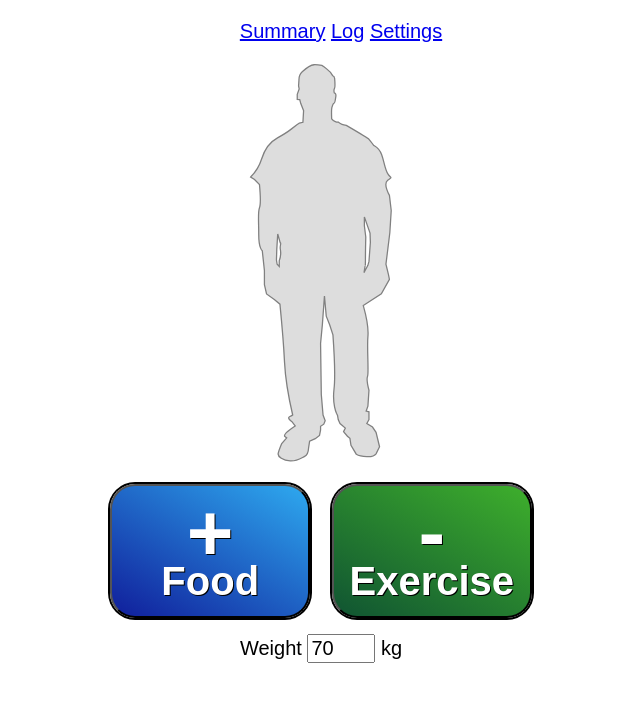
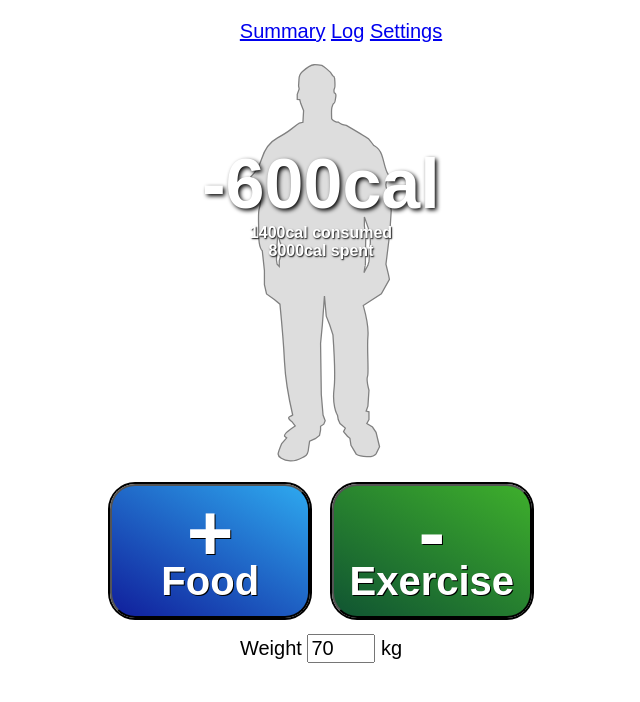
Before and after one commit to widiantonugroho/calor-me, a plain HTML site: page index.html in a window 1280 px wide. Shown: the whole page, without its empty margins (319-959 px from the left). Drawn offline with Linux system fonts and the light colour scheme.

Commit message:
Add text summary over figure

```diff
--- a/css/calor-me.css
+++ b/css/calor-me.css
@@ -109,6 +109,40 @@ button.addActivity {
   background: -o-linear-gradient(30deg, #105432, #3eaf2c);
   background: -ms-linear-gradient(30deg, #105432, #3eaf2c);
   background: linear-gradient(30deg, #105432, #3eaf2c);
+}
+/* Position text labels over graphic.
+ * First make a point of reference by marking the container as relative. */
+div.graphic-container {
+  position: relative;
+}
+.text-summary {
+  /* Position text on top of character and centered */
+  position: absolute;
+  top: 20%;
+  width: 100%;
+  margin-left: auto;
+  margin-right: auto;
+
+  /* Text styling */
+  color: white;
+  font-weight: bold;
+  text-shadow: 0.1em 0.1em 0.2em black;
+
+  /* Don't allow pointer events in case this ends up overlapping the buttons
+   * below. */
+  pointer-events: none;
+}
+/* Text styling for the remaining text */
+.net-summary {
+  font-size: 3.5em;
+  display: block;
+}
+.details {
+  font-size: 0.8em;
+  text-shadow: 0.05em 0.05em 0.1em black;
+}
+.consumed-summary, .spent-summary {
+  display: block;
 }
 
 /*
--- a/index.html
+++ b/index.html
@@ -21,8 +21,17 @@
       <section id="summary" aria-role="tab" aria-selected="true">
         <h2>Summary</h2>
         <form class="summary-form">
-          <iframe class="person-meter" src="img/figure.svg"
-            id="figure"></iframe>
+          <div class="graphic-container">
+            <iframe class="person-meter" src="img/figure.svg"
+              id="figure"></iframe>
+            <div class="text-summary">
+              <span class="net-summary">-600cal</span>
+              <span class="details">
+                <span class="consumed-summary">1400cal consumed</span>
+                <span class="spent-summary">8000cal spent</span>
+              </span>
+            </div>
+          </div>
           <div class="add-data-group" aria-role="group">
             <button class="addFood" id="showFoodForm"><span
                 class="sign">+</span> Food</button>
```
